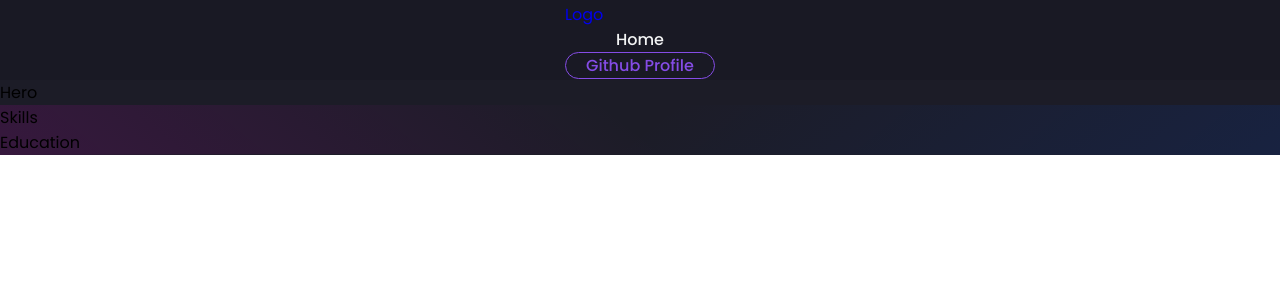
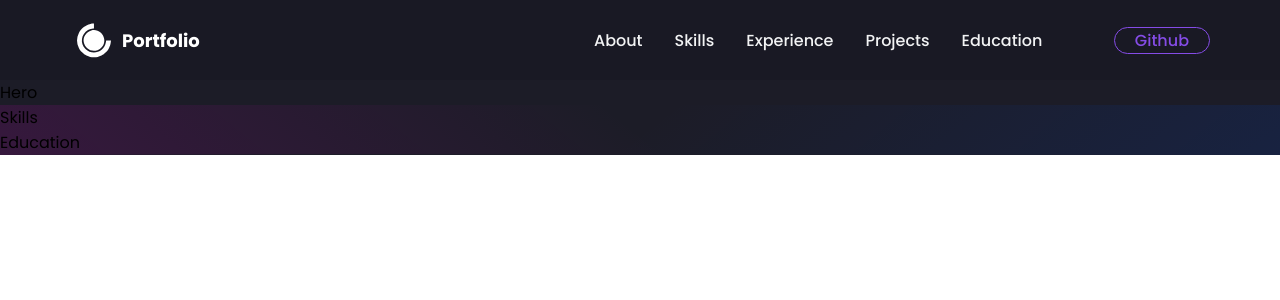
Before and after one commit to shubhamverma2000/portfolio, a React (Create React App) app: page / in a window 1280 px wide. Shown: the top 300 px of the page. Built offline with nearby package versions, Linux system fonts and the light colour scheme.

Commit message:
Added a sidemenu for mobile display

```diff
--- a/src/components/Navbar/index.js
+++ b/src/components/Navbar/index.js
@@ -1,8 +1,9 @@
-import React from 'react';
-import styled from 'styled-components';
+import React,{ useState } from 'react';
+import styled,{useTheme} from 'styled-components';
 import { Link as LinkR } from 'react-router-dom';
-
-
+import {DiCssdeck} from "react-icons/di"
+import {FaBars} from 'react-icons/fa';
+import {Bio} from '../../data/constants'
 const Nav = styled.div`
   background-color: ${({ theme }) => theme.card_light};
   height: 80px;
@@ -15,13 +16,13 @@ const Nav = styled.div`
   z-index: 10;
 
   @media screen and (max-width: 960px) {
-    transition : 0.8s all ease'
+    transition : 0.8s all ease;
   }
 `;
 
 const NavbarContainer= styled.div`
   display: flex;
-  justify-content: space-between;
+  justify-content: spaced-between;
   align-items:center;
   height: 60px;
   z-index: 1;
@@ -52,7 +53,7 @@ const MobileIcon= styled.div`
     position:absolute;
     top:0;
     right:0;
-    transform :translate(-100%, 50%);
+    transform :translate(-100%, 60%);
     font-size: 1.5rem;
     cursor:pointer;
     color: ${({ theme }) => theme.text_primary };
@@ -69,7 +70,7 @@ const NavItems= styled.ul`
   padding: 0 6px;
   list-style:none;
 
-  @media screen and(max-width: 768px){
+  @media screen and (max-width: 768px){
     display:none;
   }
 `;
@@ -94,7 +95,7 @@ const ButtonContainer= styled.div`
   height:100%;
   padding: 0 6px;
 
-  @media screen and (max-width: 760px){
+  @media screen and (max-width: 768px){
     display: none;
   }
 `;
@@ -129,20 +130,93 @@ export const GitHubButton = styled.a`
     }
 `;
 
+const MobileMenu= styled.div`
+    display:flex;
+    flex-direction: column;
+    justify-content:center;
+    gap:16px;
+    position: absolute;
+    top:80;
+    right:0;
+    width:100%;
+    padding: 12px 40px 24px 40px:
+    background: ${({ theme })=> theme.card_light +99 };
+    transition: all 0.3s ease-in-out;
+    transform: ${(open)=> open? "tranlateX(0)" : "translateX(100%)"};
+    border-radius: 0 0 20 20px;
+    box-shadow: 0 5px 10px rgba(0, 0, 0, 0.3);
+    opacity: ${({ open }) => open ? "1" : "0" };
+    z-index: ${({ open }) => open ? "1" : "-1" };
+`;
 
+
+const MobileLink = styled(LinkR)`
+    color: ${({ theme })=> theme.text_primary};
+    font-weight:500;
+    cursor: pointer;
+    text-decoration:none;
+    transition: all 0.2s ease-in-out;
+
+    &:hover{
+      color: ${({ theme })=> theme.primary};
+    }
+`;
 export const Navbar = () => {
+  const [open, setOpen] =useState(false);
+  const theme = useTheme();
   return (
     <Nav>
       <NavbarContainer>
-        <NavLogo>Logo</NavLogo>
-        <MobileIcon></MobileIcon>
+        <NavLogo to="/">
+          <a style={{
+            display: "flex",
+            alignItems:"Center",
+            color: "white",
+            marginBottom:"20",
+            cursor:"pointer"
+          }}>
+            <DiCssdeck size="3rem" /> <Span>Portfolio</Span>
+          </a>
+        </NavLogo>
+        <MobileIcon>
+          <FaBars
+            onClick={()=> setOpen(!open)}
+          />
+        </MobileIcon>
         <NavItems>
-          <NavLink>Home</NavLink>
+          <NavLink href='#about'>About</NavLink>
+          <NavLink href='#skills'>Skills</NavLink>
+          <NavLink href='#experience'>Experience</NavLink>
+          <NavLink href='#projects'>Projects</NavLink>
+          <NavLink href='#education'>Education</NavLink>
         </NavItems>
         <ButtonContainer>
-          <GitHubButton>Github Profile</GitHubButton>
+          <GitHubButton>Github</GitHubButton>
         </ButtonContainer>
       </NavbarContainer>
+
+      {/* For mobile display */}
+
+      {
+        open && (
+          <MobileMenu open={open}>
+            <MobileLink to="#about" onClick={()=> setOpen(!open)}> About </MobileLink>
+            <MobileLink to="#skills" onClick={()=> setOpen(!open)}> Skills </MobileLink>
+            <MobileLink to="#experience" onClick={()=> setOpen(!open)}> Experience </MobileLink>
+            <MobileLink to="#projects" onClick={()=> setOpen(!open)}> Projects </MobileLink>
+            <MobileLink to="#education" onClick={()=> setOpen(!open)}> Education </MobileLink>
+
+            <GitHubButton
+                style={{padding: '10px 16px',
+                background: `${theme.primary}`,
+                color: 'white',width: 'max-content'}}
+                href={Bio.github} target="_blank" >
+
+              Github Profile
+            </GitHubButton>
+          </MobileMenu>
+        )
+      }
     </Nav>
   );
 }
```
